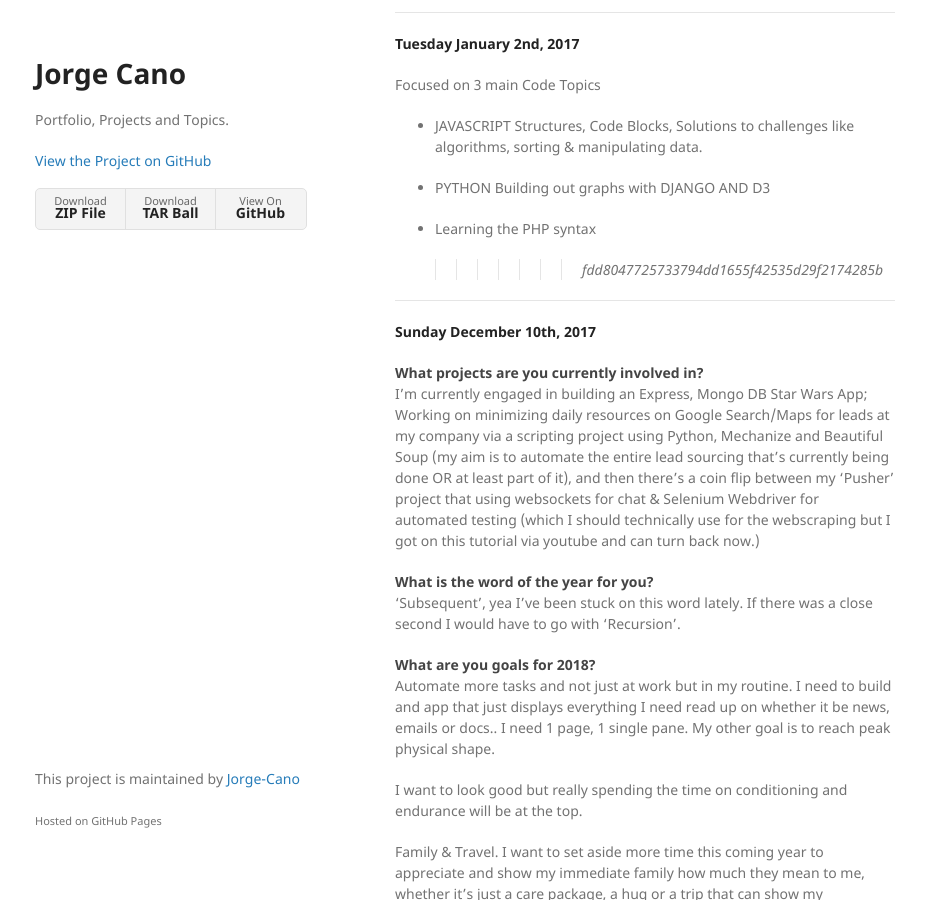
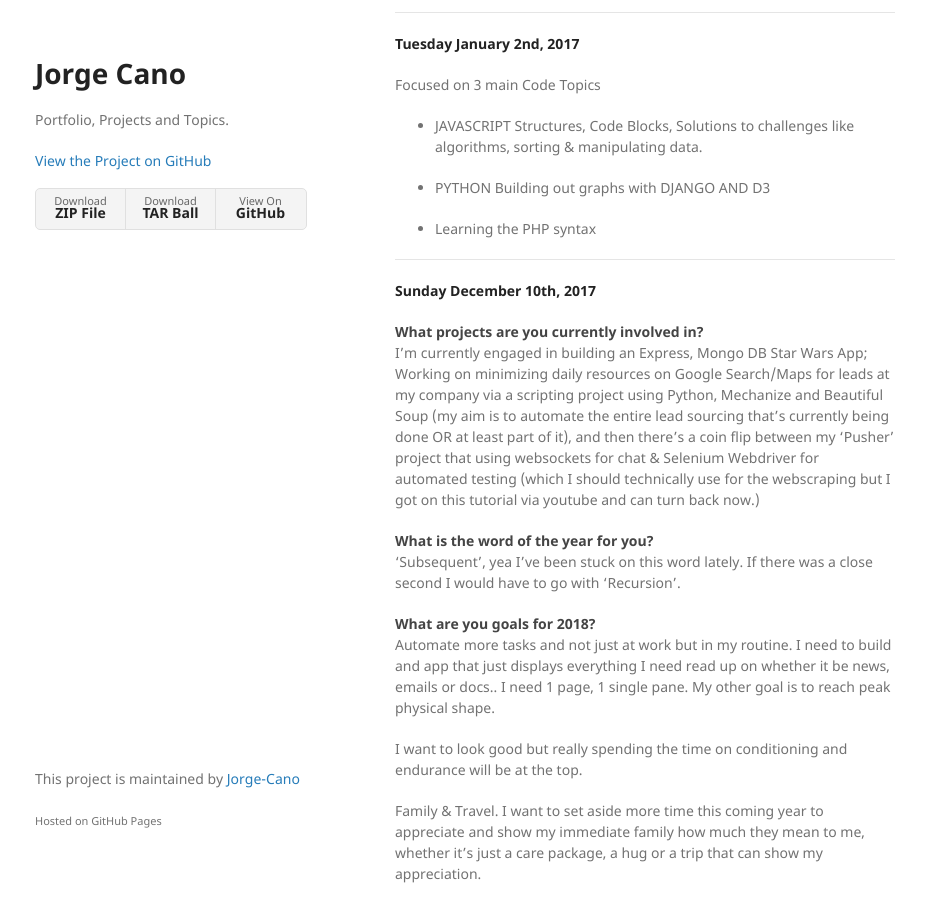
Before and after one commit to Jorge-Cano/Jekyll-Ver1, a Jekyll site: the page built from another-page.md, in a window 1280 px wide and 900 px high, scrolled down 464 px. Shown: the whole window, without its empty margins (175-1101 px from the left). Built offline with Jekyll 4.4.1, drawn with Linux system fonts in a browser that asks for light colours.

Commit message:
more git updates fixed

```diff
--- a/another-page.md
+++ b/another-page.md
@@ -32,7 +32,7 @@ Structures, Code Blocks, Solutions to challenges like algorithms, sorting & mani
 Building out graphs with DJANGO AND D3
 
 - Learning the PHP syntax
->>>>>>> fdd8047725733794dd1655f42535d29f2174285b
+
 
 * * *
 
```
